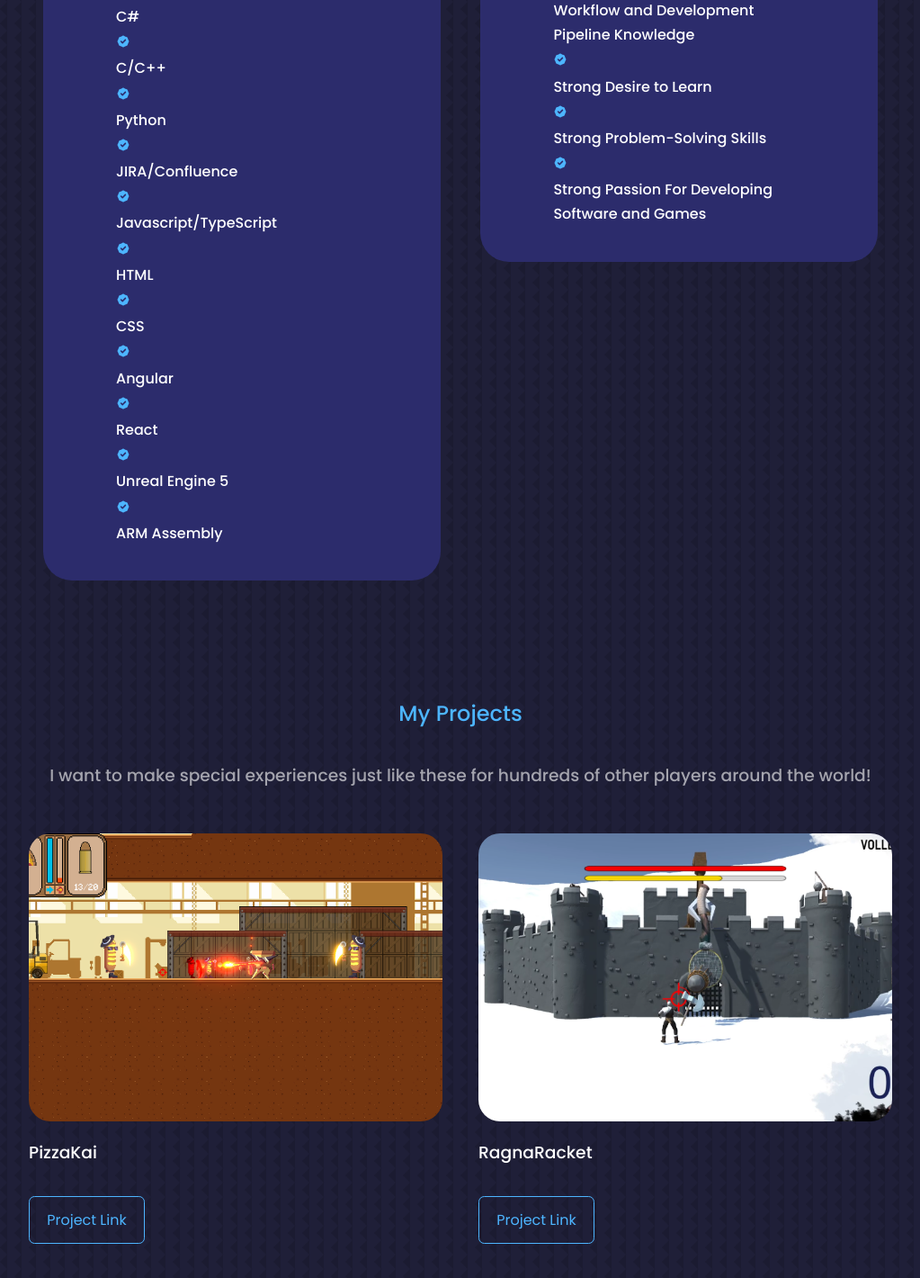
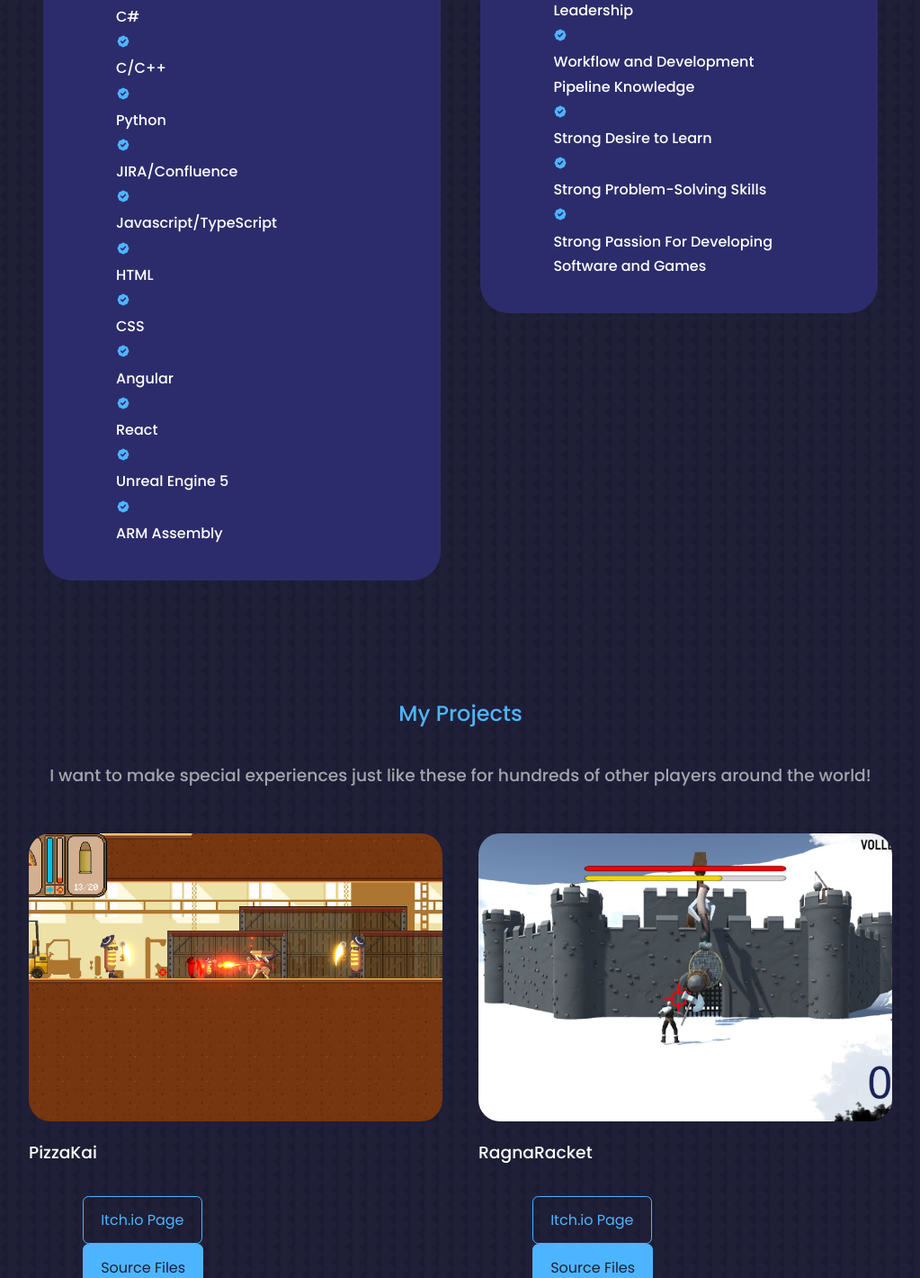
Before and after one commit to ZaneMODell/react-portfolio, a React (Create React App) app: page / in a window 1280 px wide. Shown: the part 2254-3674 px from the top of the page at 90% size, without its empty margins (128-1151 px from the left). Built offline with nearby package versions, Linux system fonts and the light colour scheme.

Commit message:
updates for january 11

```diff
--- a/src/components/about/About.jsx
+++ b/src/components/about/About.jsx
@@ -23,7 +23,7 @@ const About = () => {
             <article className='about__card'>
               <BsAward className='about__icon'/>
               <h5>Experience</h5>
-              <small>3 years of college level computer science and game development projects and a 3 month long software
+              <small>4 years of college level computer science and game development projects and a 3 month long software
                 development internship specializing in Angular development</small>
             </article>
             <article className='about__card'>
@@ -36,7 +36,7 @@ const About = () => {
             <article className='about__card'>
               <VscFolderLibrary className='about__icon'/>
               <h5>Projects</h5>
-              <small>Multiple video game projects in the Unity game engine, React portfolio, wxWidgets software development, simple proxy server, mail server, client and server applications</small>
+              <small>Multiple video game projects in the Unity game engine, capstone-level networking module in C++, React portfolio, wxWidgets software development, and more</small>
             </article>
           </div>
           <p>
--- a/src/components/experience/Experience.jsx
+++ b/src/components/experience/Experience.jsx
@@ -98,6 +98,12 @@ const Experience = () => {
               <article className='experience__details'>
                 <HiBadgeCheck className='experience__details-icon' />
                 <div>
+                  <h4>Leadership</h4>
+                </div>
+              </article>
+              <article className='experience__details'>
+                <HiBadgeCheck className='experience__details-icon' />
+                <div>
                   <h4>Workflow and Development Pipeline Knowledge</h4>
                 </div>
               </article>
--- a/src/components/portfolio/Portfolio.jsx
+++ b/src/components/portfolio/Portfolio.jsx
@@ -10,8 +10,8 @@ const data = [
     id: 1,
     image: IMG1,
     title: 'PizzaKai',
-    link: 'https://elexmccoy.itch.io/pizzakai',
-    demo: 'https://youtu.be/AzE8EMG_z8g'
+    itch_link: 'https://elexmccoy.itch.io/pizzakai',
+    github_link: 'https://github.com/ZaneMODell/Pizzakai'
 
   },
 
@@ -19,8 +19,8 @@ const data = [
     id: 2,
     image: IMG2,
     title: 'RagnaRacket',
-    link: 'https://zaneodell.itch.io/ragnaracket',
-    demo: 'https://youtu.be/TA4FDh-XBY0'
+    itch_link: 'https://zaneodell.itch.io/ragnaracket',
+    github_link: 'https://github.com/ZaneMODell/ragnaracket-main'
 
   },
 
@@ -28,8 +28,8 @@ const data = [
     id: 3,
     image: IMG3,
     title: 'Fading Memories',
-    link: 'https://luongvy.itch.io/fading-memories',
-    demo: '#'
+    itch_link: 'https://luongvy.itch.io/fading-memories',
+    github_link: 'https://drive.google.com/file/d/18lYDTiglwWqyxPS8yhEW9-DcoSDe0nWT/view?usp=sharing'
 
   },
 
@@ -37,8 +37,8 @@ const data = [
     id: 4,
     image: IMG4,
     title: 'Merchant of Death',
-    link: 'https://elimcardle.itch.io/merchant-of-death',
-    demo: 'https://youtu.be/U0PUBlPPHzM'
+    itch_link: 'https://elimcardle.itch.io/merchant-of-death',
+    github_link: 'https://github.com/ZaneMODell/Merchant-of-Death'
 
   },
 
@@ -53,15 +53,16 @@ const Portfolio = () => {
 
       <div className="container portfolio__container">
         {
-          data.map(({id, image, title, link, demo}) => {
+          data.map(({id, image, title, itch_link, github_link}) => {
             return(
               <article key={id} className='portfolio__item'>
           <div className="portfolio__item-image">
           <img src={image} alt={title} id= {title.split(" ").join("")}/>
           </div>
           <h3>{title}</h3>
-          <div className="portfolio__item-cta">
-            <a href={link} className='btn' target='_blank' rel="noreferrer">Project Link</a>
+          <div id ='button_container' className="portfolio__item-cta">
+            <a href={itch_link} id='download_button' className='btn' target='_blank' rel="noreferrer">Itch.io Page</a>
+            <a href={github_link} id='source_code_button' className='btn btn-primary' target='_blank' rel="noreferrer">Source Files</a>
           </div>
         </article>
             )
--- a/src/components/portfolio/portfolio.css
+++ b/src/components/portfolio/portfolio.css
@@ -33,6 +33,14 @@
     margin: 1rem;
     width: 50%;
 }
+
+#button_container{
+    margin: auto;
+}
+
+#download_button, #source_code_button {
+    margin: 0 60px 0 60px;
+}
 #PizzaKai, #MerchantofDeath, #RagnaRacket, #FadingMemories {
     height: 20rem;
 }
--- a/src/index.css
+++ b/src/index.css
@@ -111,7 +111,7 @@ a:hover {
 .btn-primary{
     background: var(--color-primary);
     color: var(--color-bg);
-
+    margin-right: 10rem;
 }
 
 img{
```
